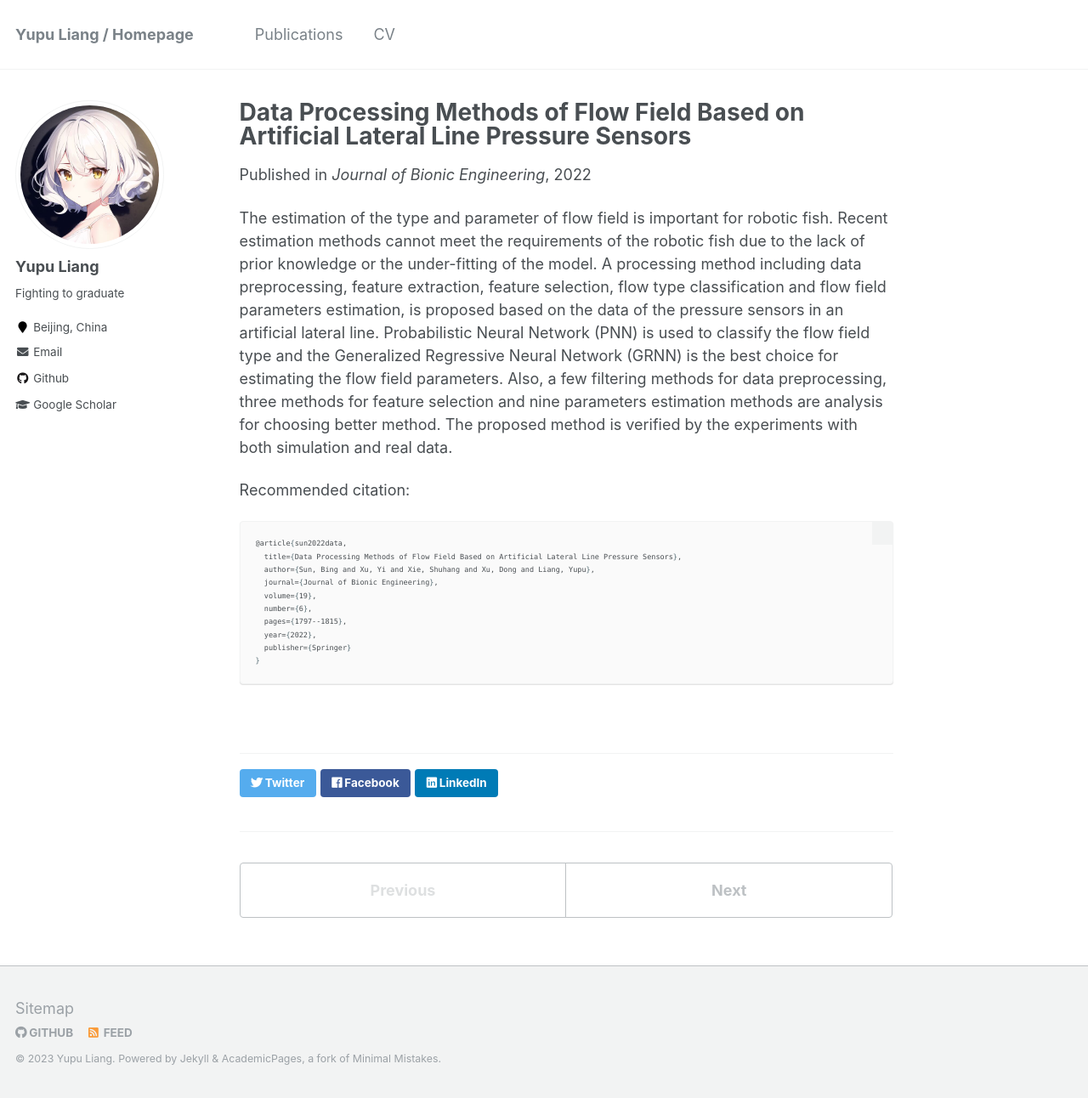
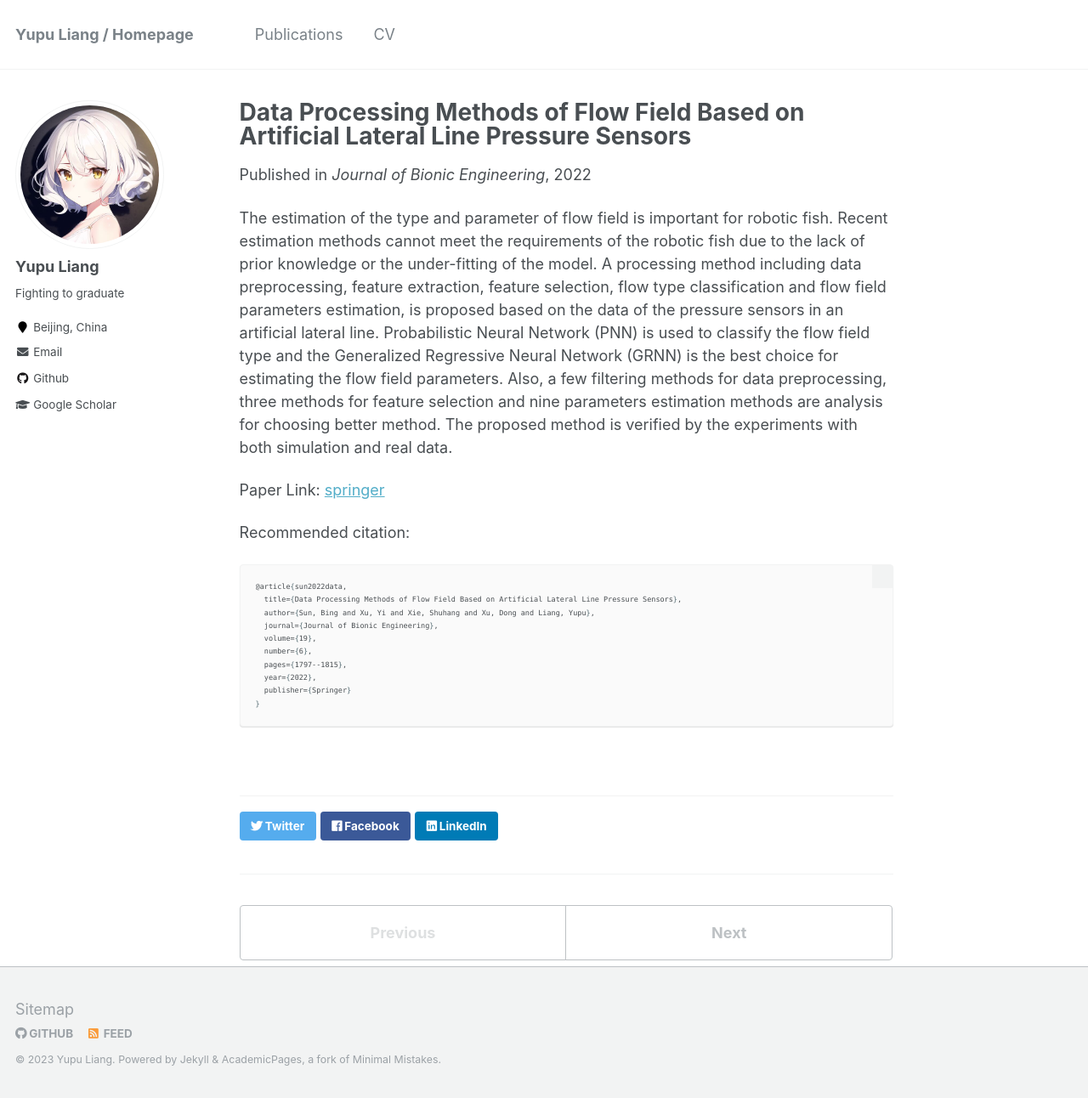
Before and after one commit to liangyupu/liangyupu.github.io, a Jekyll site: the page built from _publications/2022-11-01-lateralline.md, in a window 1280 px wide and 1292 px high. Shown: the whole window at 85% size. Built offline with Jekyll 4.4.1, drawn with Linux system fonts in a browser that asks for light colours.

Commit message:
Update 2022-11-01-lateralline.md

````diff
--- a/_publications/2022-11-01-lateralline.md
+++ b/_publications/2022-11-01-lateralline.md
@@ -12,6 +11,9 @@ A processing method including data preprocessing, feature extraction, feature se
 Probabilistic Neural Network (PNN) is used to classify the flow field type and the Generalized Regressive Neural Network (GRNN) is the best choice for estimating the flow field parameters.
 Also, a few filtering methods for data preprocessing, three methods for feature selection and nine parameters estimation methods are analysis for choosing better method.
 The proposed method is verified by the experiments with both simulation and real data.
+
+Paper Link:
+[springer](https://link.springer.com/article/10.1007/s42235-022-00232-x)
 
 Recommended citation:
 ```latex
````
Also changed, not shown: other parts of _publications/2022-11-01-lateralline.md (+0 -1 lines).
